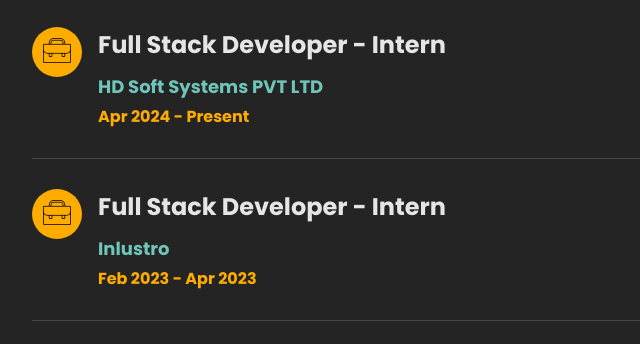
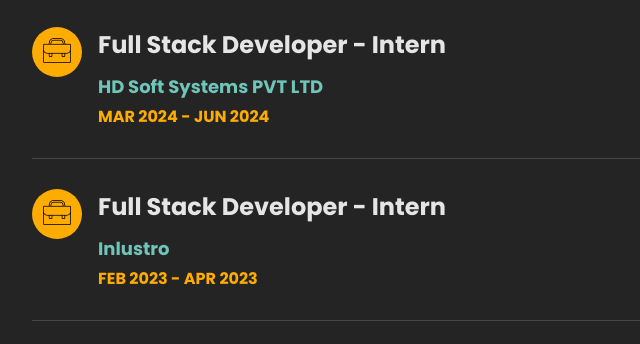
Before and after one commit to i-am-rajesh/Rajesh-Portfolio, a plain HTML site: page index.html in a window 1280 px wide. Shown: the part 2615-2959 px from the top of the page, 338-978 px from the left. Drawn offline with Linux system fonts and the light colour scheme; animation ran at ten frames a second; files whose address does not match are found by name.

Commit message:
Update index.html

```diff
--- a/index.html
+++ b/index.html
@@ -189,7 +189,7 @@
 							<div class="text pl-3">
 								<h2>Full Stack Developer - Intern</h2>
 								<span class="position">HD Soft Systems PVT LTD</span>
-								<p class="date">Apr 2024 - Present</p>
+								<p class="date">MAR 2024 - JUN 2024</p>
 							</div>
 						</div>
 						<div class="resume-wrap d-flex ftco-animate">
@@ -199,7 +199,7 @@
 							<div class="text pl-3">
 								<h2>Full Stack Developer - Intern</h2>
 								<span class="position">Inlustro</span>
-								<p class="date">Feb 2023 - Apr 2023</p>
+								<p class="date">FEB 2023 - APR 2023</p>
 								<div class="c d-flex ftco-animate">
 									<!-- <div class="icon d-flex align-items-center justify-content-center">
 										<span class="flaticon-suitcase"></span>
```
